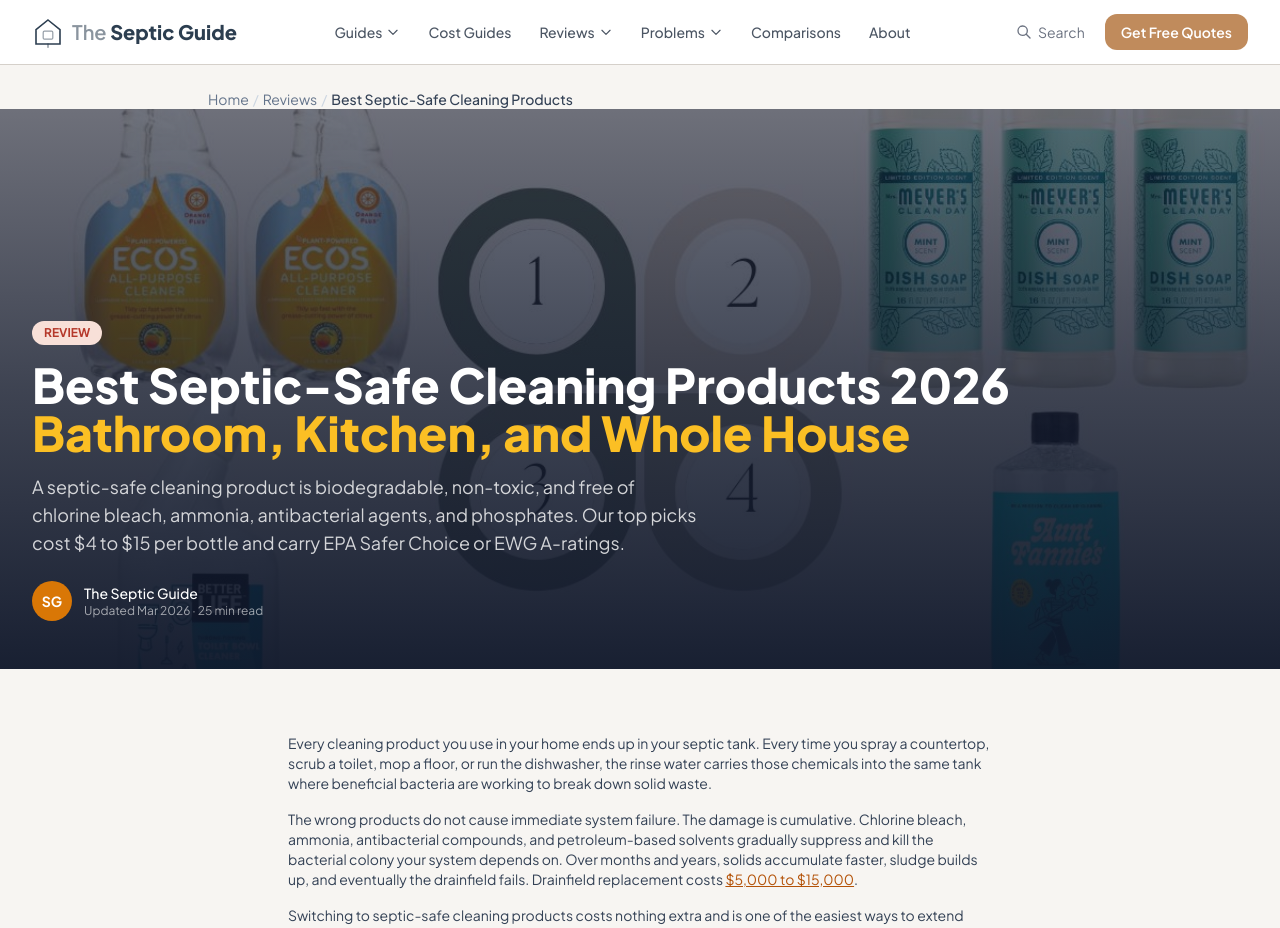
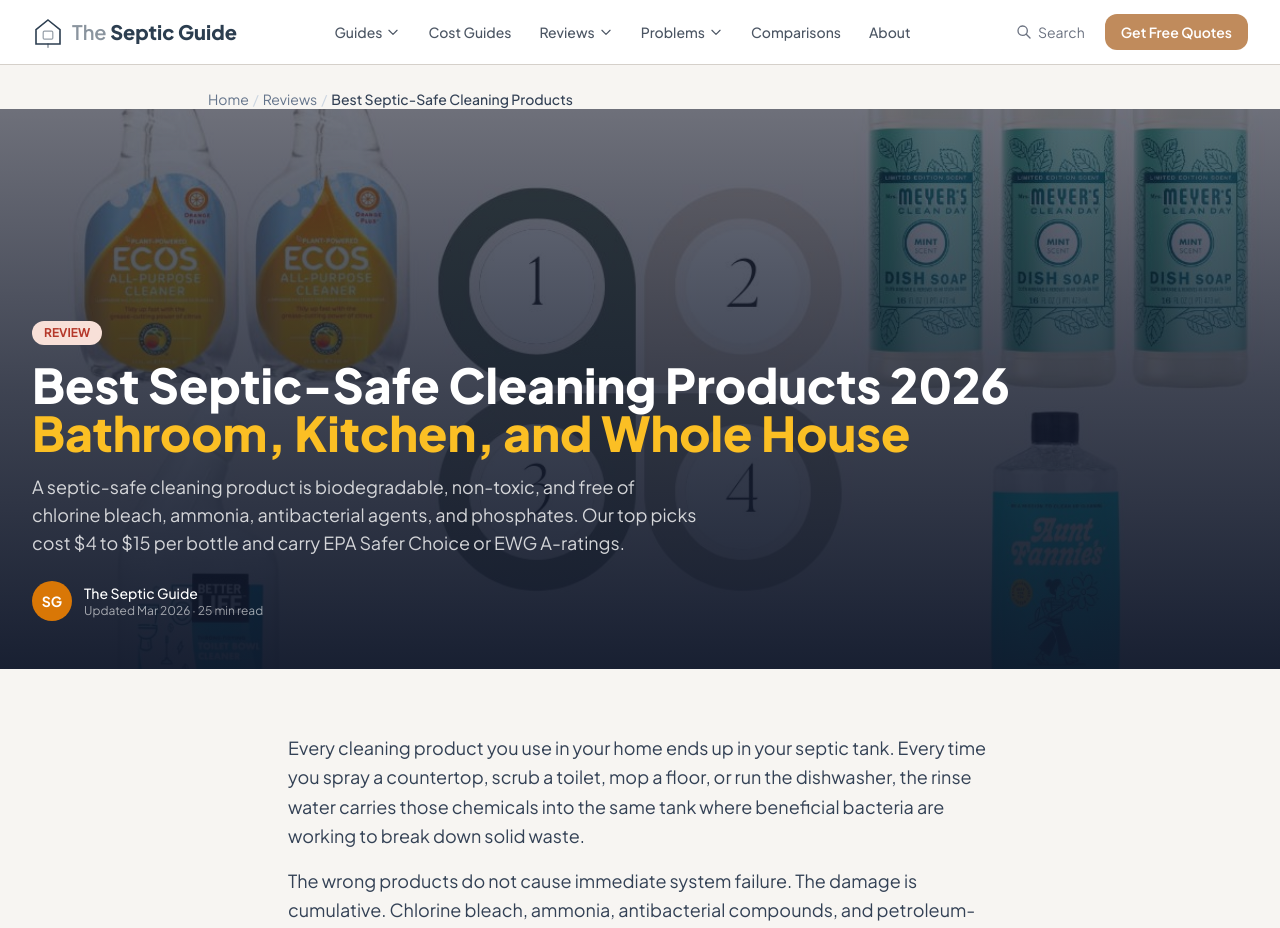
Before and after one commit to thebasementguide2026/theseptic.guide-, a Next.js app: page /reviews/best-septic-safe-cleaning-products in a window 1280 px wide. Shown: the top 928 px of the page. Built offline with nearby package versions, Linux system fonts and the light colour scheme.

Commit message:
Match intro paragraph text size to entity definition on best-septic-safe-cleaning-products
- Changed first 3 paragraphs from text-sm to text-lg leading-relaxed
- Now matches 4th paragraph (entity definition) styling

```diff
--- a/app/reviews/best-septic-safe-cleaning-products/page.tsx
+++ b/app/reviews/best-septic-safe-cleaning-products/page.tsx
@@ -147,9 +147,9 @@ export default function BestSepticSafeCleaningProducts() {
 
                 {/* Main Article */}
         <article className='container-custom py-16 max-w-3xl'>
-          <p className='text-slate-700 text-sm mb-4'>Every cleaning product you use in your home ends up in your septic tank. Every time you spray a countertop, scrub a toilet, mop a floor, or run the dishwasher, the rinse water carries those chemicals into the same tank where beneficial bacteria are working to break down solid waste.</p>
-          <p className='text-slate-700 text-sm mb-4'>The wrong products do not cause immediate system failure. The damage is cumulative. Chlorine bleach, ammonia, antibacterial compounds, and petroleum-based solvents gradually suppress and kill the bacterial colony your system depends on. Over months and years, solids accumulate faster, sludge builds up, and eventually the drainfield fails. Drainfield replacement costs <Link href='/cost-guides/drainfield-replacement-cost' className='text-amber-700 underline hover:text-amber-800'>$5,000 to $15,000</Link>.</p>
-          <p className='text-slate-700 text-sm mb-8'>Switching to septic-safe cleaning products costs nothing extra and is one of the easiest ways to extend your system&apos;s lifespan. This guide is the companion to our <Link href='/reviews/best-septic-safe-laundry-detergent' className='text-amber-700 underline hover:text-amber-800'>best septic-safe laundry detergent review</Link>, which covers the laundry side of the equation.</p>
+          <p className='text-lg text-slate-700 leading-relaxed mb-4'>Every cleaning product you use in your home ends up in your septic tank. Every time you spray a countertop, scrub a toilet, mop a floor, or run the dishwasher, the rinse water carries those chemicals into the same tank where beneficial bacteria are working to break down solid waste.</p>
+          <p className='text-lg text-slate-700 leading-relaxed mb-4'>The wrong products do not cause immediate system failure. The damage is cumulative. Chlorine bleach, ammonia, antibacterial compounds, and petroleum-based solvents gradually suppress and kill the bacterial colony your system depends on. Over months and years, solids accumulate faster, sludge builds up, and eventually the drainfield fails. Drainfield replacement costs <Link href='/cost-guides/drainfield-replacement-cost' className='text-amber-700 underline hover:text-amber-800'>$5,000 to $15,000</Link>.</p>
+          <p className='text-lg text-slate-700 leading-relaxed mb-8'>Switching to septic-safe cleaning products costs nothing extra and is one of the easiest ways to extend your system&apos;s lifespan. This guide is the companion to our <Link href='/reviews/best-septic-safe-laundry-detergent' className='text-amber-700 underline hover:text-amber-800'>best septic-safe laundry detergent review</Link>, which covers the laundry side of the equation.</p>
           <p className='text-lg text-slate-700 leading-relaxed mb-12'>Septic-safe cleaning products are a category defined not by what they clean but by what they do not contain: chlorine bleach, ammonia, antibacterial compounds, phosphates, and petroleum-based solvents that kill or suppress the anaerobic bacterial colony a septic tank depends on to function. The distinction matters because a home on municipal sewer can tolerate harsher chemistry, as the treatment plant is engineered to handle it, but a septic system is not. Every chemical that goes down a drain on a septic-served property enters the same biological environment where bacteria are actively breaking down solid waste, and the wrong chemistry disrupts that process at a concentration far lower than most homeowners assume. Two additional factors that the ingredient list alone does not capture are volume and frequency: a product that is technically biodegradable can still cause bacterial suppression if used in large quantities daily, which is why concentrated formulas that require less product per use are inherently better for septic systems than diluted versions of the same chemistry.</p>
 
           {/* Quick Reference Table */}
```
